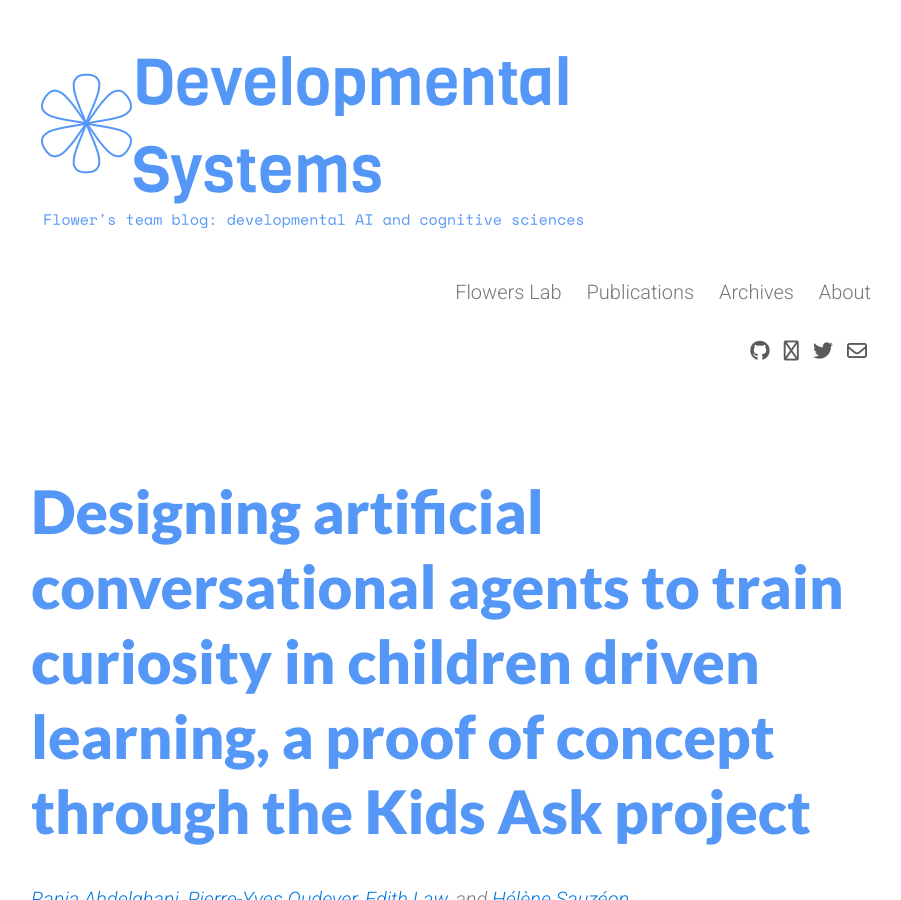
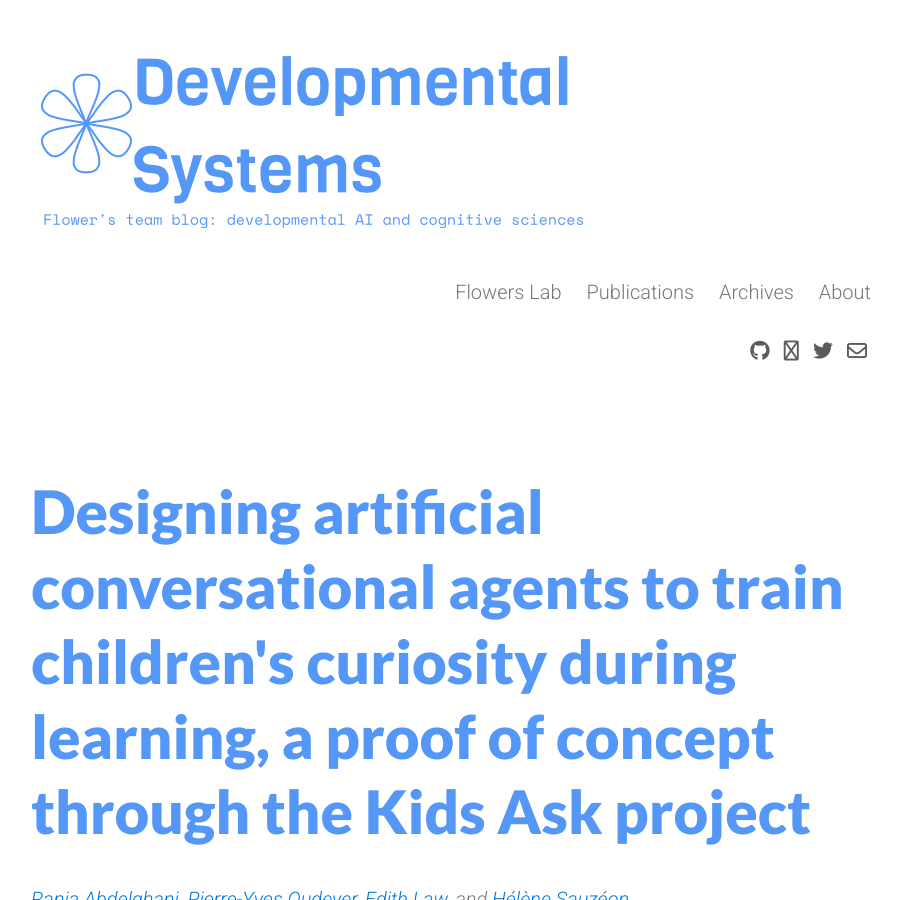
Before and after one commit to flowersteam/flowersteam.github.io, a Jekyll site: the page built from _posts/2022-10-11-kids_ask.md, in a window 1280 px wide and 900 px high. Shown: the whole window, without its empty margins (189-1090 px from the left). Built offline with Jekyll 4.4.1, drawn with Linux system fonts in a browser that asks for light colours; nearby versions of some CDN libraries.

Commit message:
Update 2022-10-11-kids_ask.md

```diff
--- a/_posts/2022-10-11-kids_ask.md
+++ b/_posts/2022-10-11-kids_ask.md
@@ -1,6 +1,6 @@
 ---
 layout:	post
-title: Designing artificial conversational agents to train curiosity in children driven learning, a proof of concept through the Kids Ask project
+title: Designing artificial conversational agents to train children's curiosity during learning, a proof of concept through the Kids Ask project
 date: 2022-10-11
 summary: Kids Ask is a project that aims to design innovative educational technologies that can stimulate and support the epistemic curiosity of young learners and that leverage the social benefits of using artificial conversational agents.
 categories:	jekyll
```
